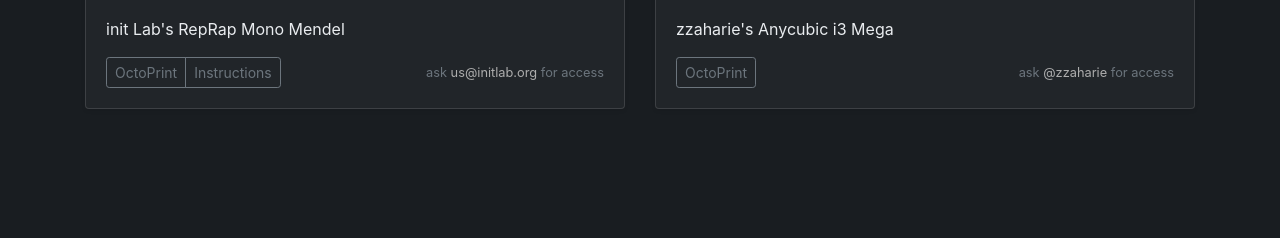
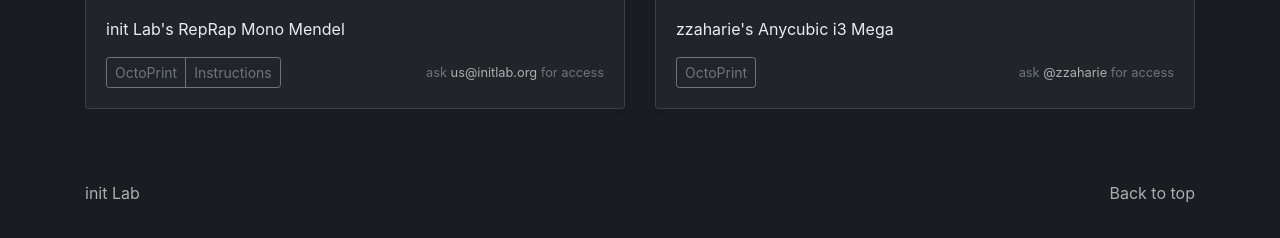
Before and after one commit to initLab/3d-printers-config, a plain HTML site: page web/index.html in a window 1280 px wide. Shown: the part 124-362 px from the top of the page. Drawn offline with nearby package versions, Linux system fonts and the light colour scheme.

Commit message:
Add a useless web footer

```diff
--- a/web/index.html
+++ b/web/index.html
@@ -58,5 +58,15 @@
 				</div>
 			</div>
 		</main>
+		<footer class="text-muted">
+			<div class="container">
+				<p class="float-right">
+					<a href="#">Back to top</a>
+				</p>
+				<p>
+					<a href="https://initlab.org" target="_blank">init Lab</a>
+				</p>
+			</div>
+		</footer>
 	</body>
 </html>
```
